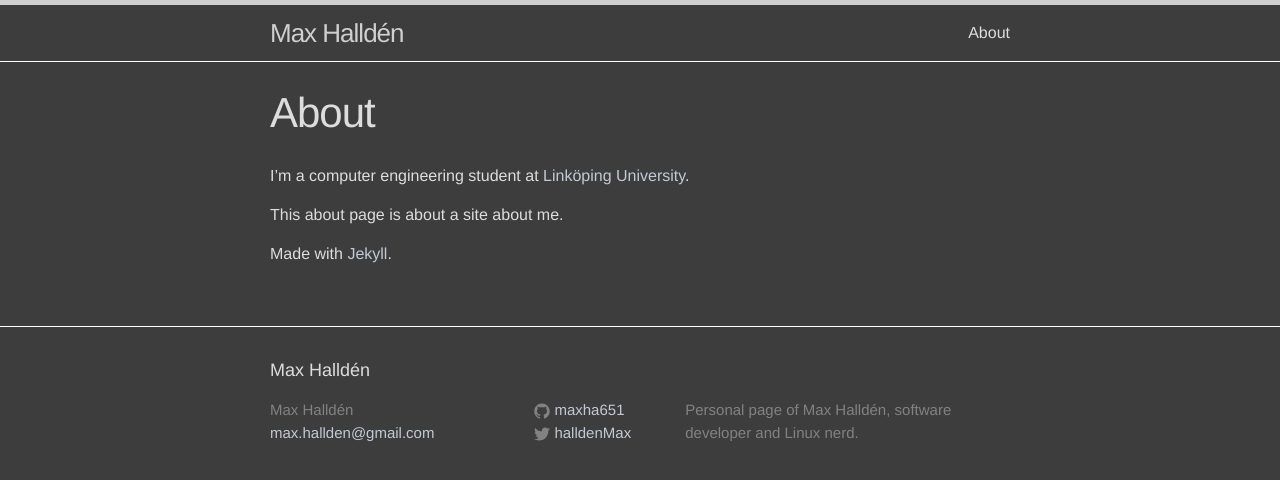
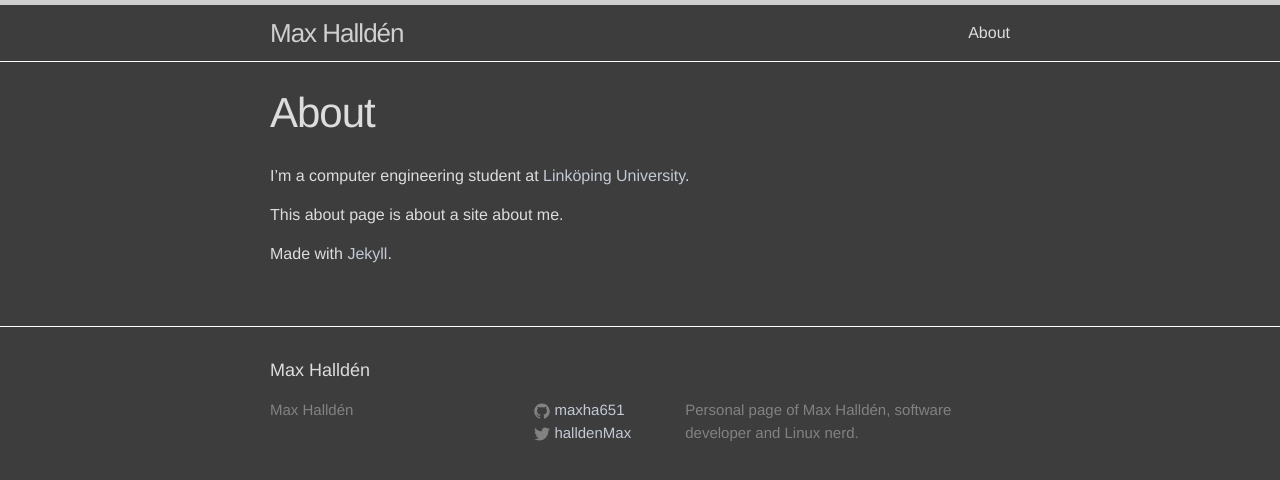
Before and after one commit to maxha651/maxha651.github.io, a Jekyll site: the page built from about.md, in a window 1280 px wide. Shown: the top 480 px of the page. Built offline with Jekyll 4.4.1, drawn with Linux system fonts in a browser that asks for light colours.

Commit message:
Minor change

```diff
--- a/_config.yml
+++ b/_config.yml
@@ -11,7 +11,6 @@ lsi: false
 
 # Site settings
 title: Max Halldén
-email: max.hallden@gmail.com
 description: > # this means to ignore newlines until "baseurl:"
   Personal page of Max Halldén, software developer and Linux nerd.
 baseurl: "" # the subpath of your site, e.g. /blog
```
